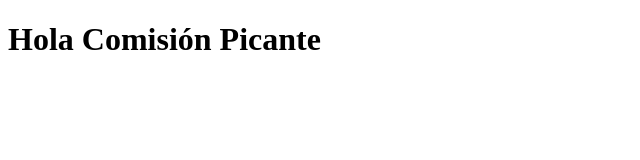
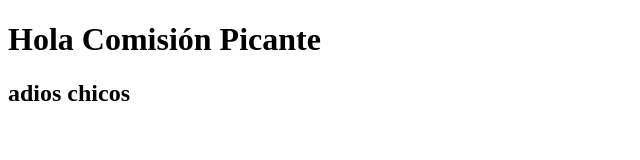
Before and after one commit to alejandrobusi/practica-com-24i, a plain HTML site: page index.html in a window 1280 px wide. Shown: the whole page, without its empty margins (0-640 px from the left). Drawn offline with Linux system fonts and the light colour scheme.

Commit message:
added h2 element

```diff
--- a/index.html
+++ b/index.html
@@ -9,5 +9,6 @@
 </head>
 <body>
   <h1>Hola Comisión Picante</h1>
+  <h2>adios chicos</h2>
 </body>
 </html>
```
